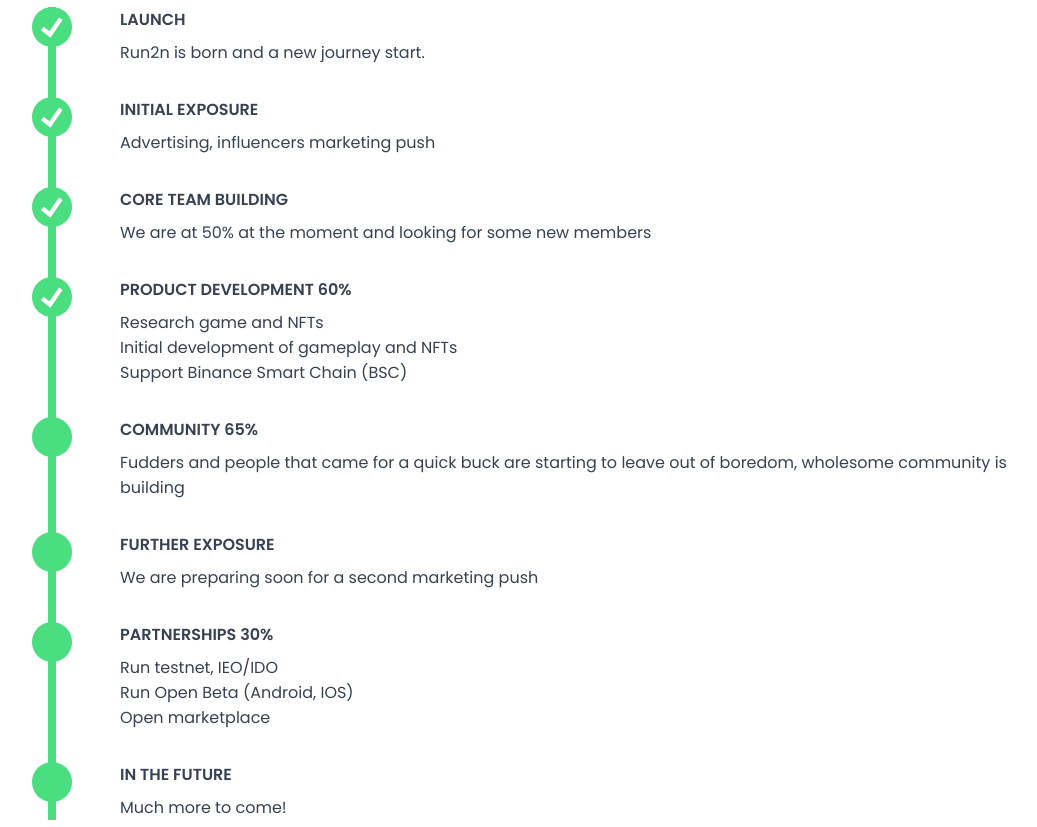
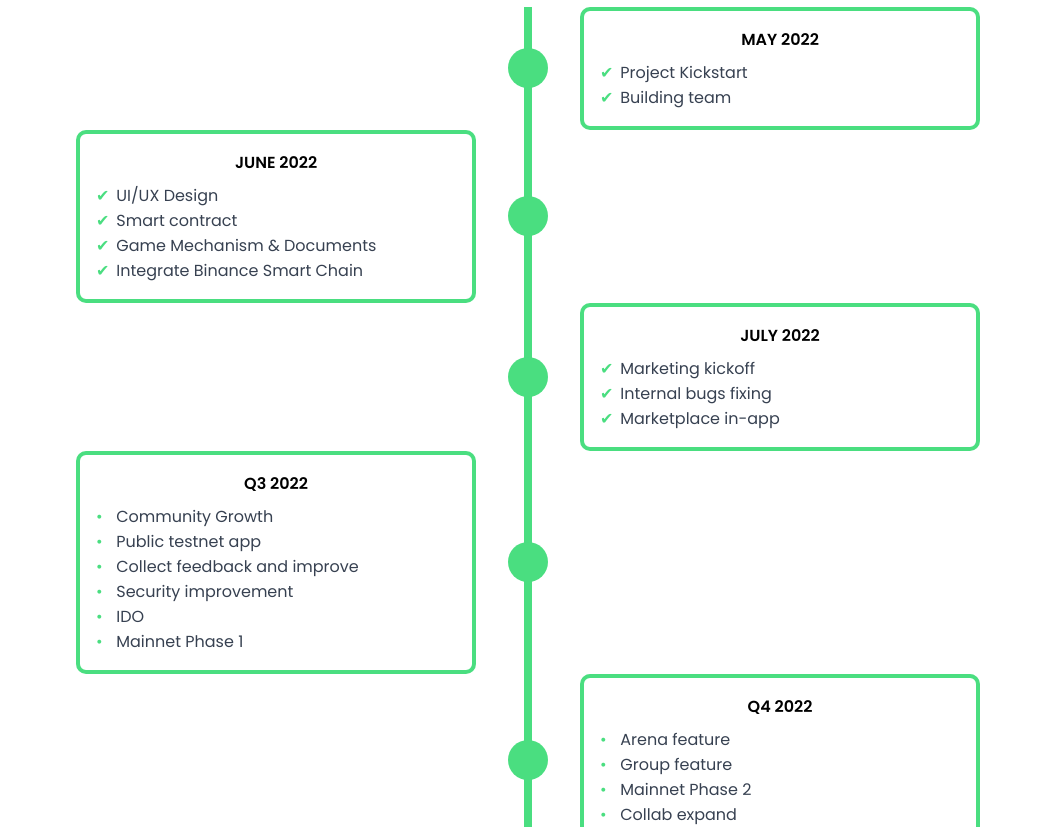
Before and after one commit to 1612492/run2n_web, a React (Vite) app: page / in a window 1280 px wide. Shown: the part 4660-5487 px from the top of the page, without its empty margins (112-1149 px from the left). Built offline with nearby package versions, Linux system fonts and the light colour scheme.

Commit message:
feat: update roadmap

```diff
--- a/src/components/roadmap.jsx
+++ b/src/components/roadmap.jsx
@@ -1,73 +1,151 @@
-import checkedImage from '../images/checked.svg';
-import notCheckedImage from '../images/dot.svg';
+import dotIcon from '../images/dot.svg';
+import checkedIcon from '../images/checked.svg';
 
 function Roadmap() {
   return (
     <section id="roadmap" className="roadmap">
       <h2 className="title">Roadmap</h2>
-      <section className="bullets">
-        <article className="bullet">
-          <img src={checkedImage} alt="bullet" className="bullet__icon" />
-          <article className="bullet__content">
-            <p className="roadmap__title">LAUNCH</p>
-            <p>Run2n is born and a new journey start.</p>
-          </article>
+      <section className="roadmap__body">
+        <article className="roadmap__row">
+          <div className="roadmap__row-left"></div>
+          <div className="roadmap__row-mid">
+            <div className="bullet" />
+          </div>
+          <div className="roadmap__row-right">
+            <div className="roadmap__card">
+              <p className="roadmap__title">MAY 2022</p>
+              <p className="roadmap__text">
+                <span className="checked-icon">&#10004;</span> Project Kickstart
+              </p>
+              <p className="roadmap__text">
+                <span className="checked-icon">&#10004;</span> Building team
+              </p>
+            </div>
+          </div>
         </article>
-        <article className="bullet">
-          <img src={checkedImage} alt="bullet" className="bullet__icon" />
-          <article className="bullet__content">
-            <p className="roadmap__title">INITIAL EXPOSURE</p>
-            <p>Advertising, influencers marketing push</p>
-          </article>
+        <article className="roadmap__row">
+          <div className="roadmap__row-left">
+            <div className="roadmap__card">
+              <p className="roadmap__title">JUNE 2022</p>
+              <p className="roadmap__text">
+                <span className="checked-icon">&#10004;</span> UI/UX Design
+              </p>
+              <p className="roadmap__text">
+                <span className="checked-icon">&#10004;</span> Smart contract
+              </p>
+              <p className="roadmap__text">
+                <span className="checked-icon">&#10004;</span> Game Mechanism & Documents
+              </p>
+              <p className="roadmap__text">
+                <span className="checked-icon">&#10004;</span> Integrate Binance Smart Chain
+              </p>
+            </div>
+          </div>
+          <div className="roadmap__row-mid">
+            <div className="bullet" />
+          </div>
+          <div className="roadmap__row-right"></div>
         </article>
-        <article className="bullet">
-          <img src={checkedImage} alt="bullet" className="bullet__icon" />
-          <article className="bullet__content">
-            <p className="roadmap__title">CORE TEAM BUILDING</p>
-            <p>We are at 50% at the moment and looking for some new members</p>
-          </article>
+        <article className="roadmap__row">
+          <div className="roadmap__row-left"></div>
+          <div className="roadmap__row-mid">
+            <div className="bullet" />
+          </div>
+          <div className="roadmap__row-right">
+            <div className="roadmap__card">
+              <p className="roadmap__title">JULY 2022</p>
+              <p className="roadmap__text">
+                <span className="checked-icon">&#10004;</span> Marketing kickoff
+              </p>
+              <p className="roadmap__text">
+                <span className="checked-icon">&#10004;</span> Internal bugs fixing
+              </p>
+              <p className="roadmap__text">
+                <span className="checked-icon">&#10004;</span> Marketplace in-app
+              </p>
+            </div>
+          </div>
         </article>
-        <article className="bullet">
-          <img src={checkedImage} alt="bullet" className="bullet__icon" />
-          <article className="bullet__content">
-            <p className="roadmap__title">PRODUCT DEVELOPMENT 60%</p>
-            <p>Research game and NFTs</p>
-            <p>Initial development of gameplay and NFTs</p>
-            <p>Support Binance Smart Chain (BSC) </p>
-          </article>
+        <article className="roadmap__row">
+          <div className="roadmap__row-left">
+            <div className="roadmap__card">
+              <p className="roadmap__title">Q3 2022</p>
+              <p className="roadmap__text">
+                <span className="checked-icon">&#8226;</span> Community Growth
+              </p>
+              <p className="roadmap__text">
+                <span className="checked-icon">&#8226;</span> Public testnet app
+              </p>
+              <p className="roadmap__text">
+                <span className="checked-icon">&#8226;</span> Collect feedback and improve
+              </p>
+              <p className="roadmap__text">
+                <span className="checked-icon">&#8226;</span> Security improvement
+              </p>
+              <p className="roadmap__text">
+                <span className="checked-icon">&#8226;</span> IDO
+              </p>
+              <p className="roadmap__text">
+                <span className="checked-icon">&#8226;</span> Mainnet Phase 1
+              </p>
+            </div>
+          </div>
+          <div className="roadmap__row-mid">
+            <div className="bullet" />
+          </div>
+          <div className="roadmap__row-right"></div>
         </article>
-        <article className="bullet">
-          <img src={notCheckedImage} alt="bullet" className="bullet__icon" />
-          <article className="bullet__content">
-            <p className="roadmap__title">COMMUNITY 65%</p>
-            <p>
-              Fudders and people that came for a quick buck are starting to leave out of boredom,
-              wholesome community is building
-            </p>
-          </article>
+        <article className="roadmap__row">
+          <div className="roadmap__row-left"></div>
+          <div className="roadmap__row-mid">
+            <div className="bullet" />
+          </div>
+          <div className="roadmap__row-right">
+            <div className="roadmap__card">
+              <p className="roadmap__title">Q4 2022</p>
+              <p className="roadmap__text">
+                <span className="checked-icon">&#8226;</span> Arena feature
+              </p>
+              <p className="roadmap__text">
+                <span className="checked-icon">&#8226;</span> Group feature
+              </p>
+              <p className="roadmap__text">
+                <span className="checked-icon">&#8226;</span> Mainnet Phase 2
+              </p>
+              <p className="roadmap__text">
+                <span className="checked-icon">&#8226;</span> Collab expand
+              </p>
+            </div>
+          </div>
         </article>
-        <article className="bullet">
-          <img src={notCheckedImage} alt="bullet" className="bullet__icon" />
-          <article className="bullet__content">
-            <p className="roadmap__title">FURTHER EXPOSURE</p>
-            <p>We are preparing soon for a second marketing push</p>
-          </article>
-        </article>
-        <article className="bullet">
-          <img src={notCheckedImage} alt="bullet" className="bullet__icon" />
-          <article className="bullet__content">
-            <p className="roadmap__title">PARTNERSHIPS 30%</p>
-            <p>Run testnet, IEO/IDO</p>
-            <p>Run Open Beta (Android, IOS)</p>
-            <p>Open marketplace</p>
-          </article>
-        </article>
-        <article className="bullet">
-          <img src={notCheckedImage} alt="bullet" className="bullet__icon" />
-          <article className="bullet__content">
-            <p className="roadmap__title">IN THE FUTURE</p>
-            <p>Much more to come!</p>
-          </article>
+        <article className="roadmap__row">
+          <div className="roadmap__row-left">
+            <div className="roadmap__card">
+              <p className="roadmap__title">2023 & beyond</p>
+              <p className="roadmap__text">
+                <span className="checked-icon">&#8226;</span> Side-chain to scalable
+              </p>
+              <p className="roadmap__text">
+                <span className="checked-icon">&#8226;</span> DAO
+              </p>
+              <p className="roadmap__text">
+                <span className="checked-icon">&#8226;</span> Shoe renting feature
+              </p>
+              <p className="roadmap__text">
+                <span className="checked-icon">&#8226;</span> Staking feature
+              </p>
+              <p className="roadmap__text">
+                <span className="checked-icon">&#8226;</span> Social feature
+              </p>
+              <p className="roadmap__text">
+                <span className="checked-icon">&#8226;</span> Mainnet Phase 3
+              </p>
+            </div>
+          </div>
+          <div className="roadmap__row-mid">
+            <div className="bullet" />
+          </div>
+          <div className="roadmap__row-right"></div>
         </article>
       </section>
     </section>
--- a/src/index.css
+++ b/src/index.css
@@ -347,44 +347,65 @@
   max-width: 10rem;
 }
 
-.bullets {
-  width: 80%;
-  position: relative;
-  overflow: hidden;
+.roadmap__body {
+  width: 100%;
 }
 
-.bullets:before {
-  content: '';
-  position: absolute;
-  height: 100%;
-  left: 1rem;
-  bottom: 2rem;
+.roadmap__row {
+  display: flex;
+}
+
+.roadmap__title {
+  text-align: center;
+  font-size: 1rem;
+  font-weight: 600;
+  margin-bottom: 0.5rem;
+}
+
+.roadmap__row-mid {
+  position: relative;
   width: 0.5rem;
   background-color: var(--primary);
 }
 
 .bullet {
-  display: flex;
-  margin-bottom: 2rem;
+  background-color: var(--primary);
+  border-radius: 50%;
+  position: absolute;
+  width: 2.5rem;
+  height: 2.5rem;
+  left: -1rem;
+  top: calc(50% - 1.25rem);
+}
+
+.checked-icon {
+  display: inline-block;
+  color: var(--primary);
+  width: 1rem;
+}
+
+.roadmap__text {
   color: var(--text);
 }
 
-.bullet__icon {
-  content: '';
-  width: 2.5rem;
-  height: 2.5rem;
-  margin-right: 3rem;
-  position: relative;
+.roadmap__row-left {
+  flex: 1;
+  display: flex;
+  justify-content: flex-end;
 }
 
-.bullet__content {
-  min-height: 2rem;
+.roadmap__row-right {
+  flex: 1;
+  display: flex;
+  justify-content: flex-start;
 }
 
-.roadmap__title {
-  font-size: 1rem;
-  font-weight: 600;
-  margin-bottom: 0.5rem;
+.roadmap__card {
+  width: 400px;
+  border: 4px solid var(--primary);
+  border-radius: 10px;
+  padding: 1rem;
+  margin: 0 3rem;
 }
 
 .testnet__links {
@@ -534,6 +555,21 @@
   .sneaker-image {
     max-width: 8rem;
   }
+
+  .roadmap__row {
+    margin-bottom: 2rem;
+    display: block;
+  }
+
+  .roadmap__row-left,
+  .roadmap__row-right {
+    justify-content: center;
+    width: 100%;
+  }
+
+  .roadmap__row-mid {
+    display: none;
+  }
 }
 
 @media (max-width: 768px) {
@@ -638,8 +674,4 @@
   .sneaker-image {
     max-width: 10rem;
   }
-
-  .bullet__icon {
-    margin-right: 1rem;
-  }
 }
```
Also changed, not shown: src/images/checked.svg.
